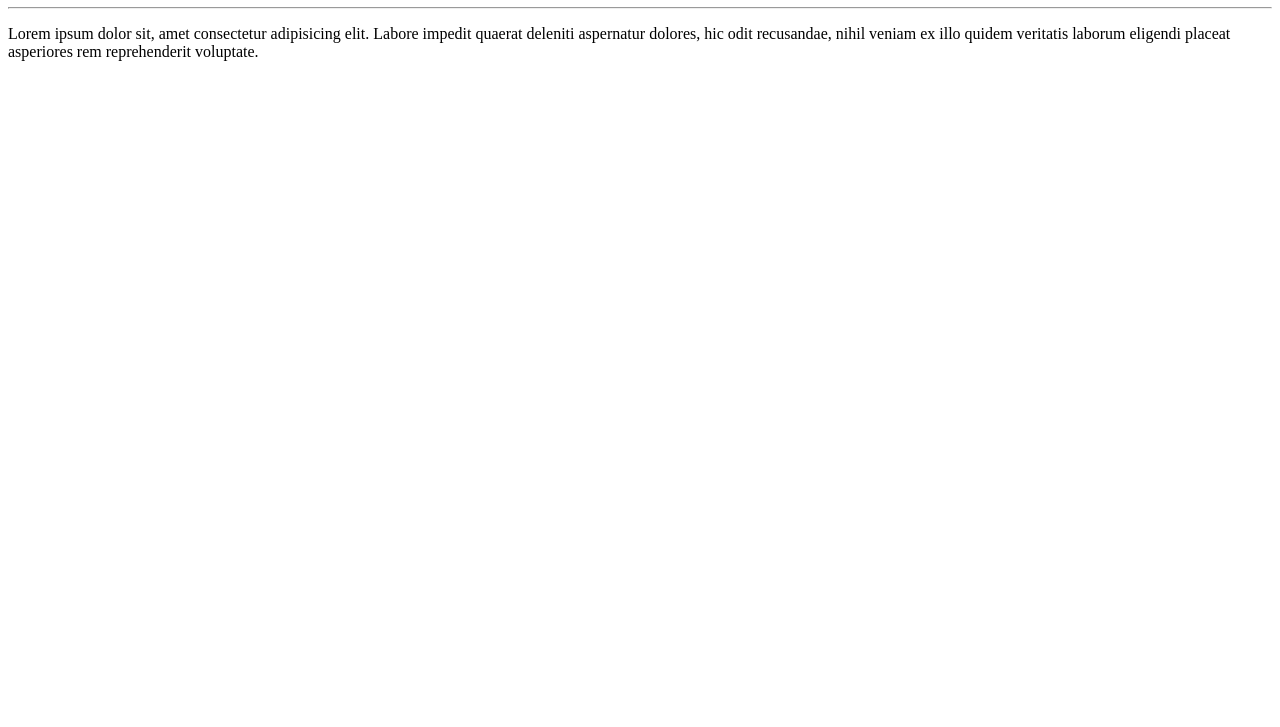
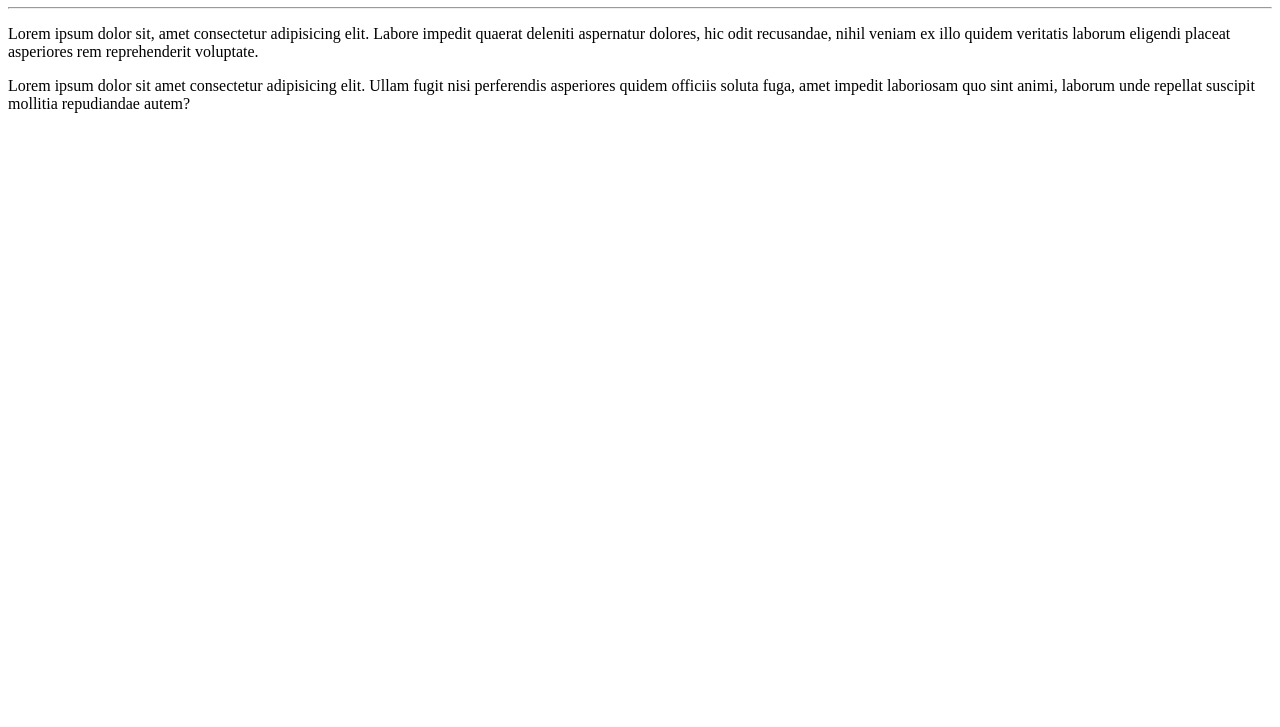
Before and after one commit to reisfreire/Ol--Mundo, a plain HTML site: page site-exemplo/index.html in a window 1280 px wide. Shown: the part 73-800 px from the top of the page. Drawn offline with Linux system fonts and the light colour scheme.

Commit message:
adicionei um parágrafo

```diff
--- a/site-exemplo/index.html
+++ b/site-exemplo/index.html
@@ -9,5 +9,6 @@
     <h1>Olá, Mundo</h1>
     <hr>
     <p>Lorem ipsum dolor sit, amet consectetur adipisicing elit. Labore impedit quaerat deleniti aspernatur dolores, hic odit recusandae, nihil veniam ex illo quidem veritatis laborum eligendi placeat asperiores rem reprehenderit voluptate.</p>
+    <p>Lorem ipsum dolor sit amet consectetur adipisicing elit. Ullam fugit nisi perferendis asperiores quidem officiis soluta fuga, amet impedit laboriosam quo sint animi, laborum unde repellat suscipit mollitia repudiandae autem?</p>
 </body>
 </html>
```
